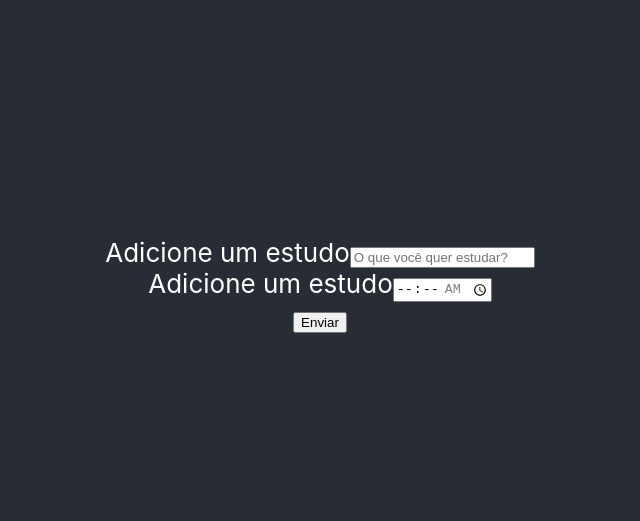
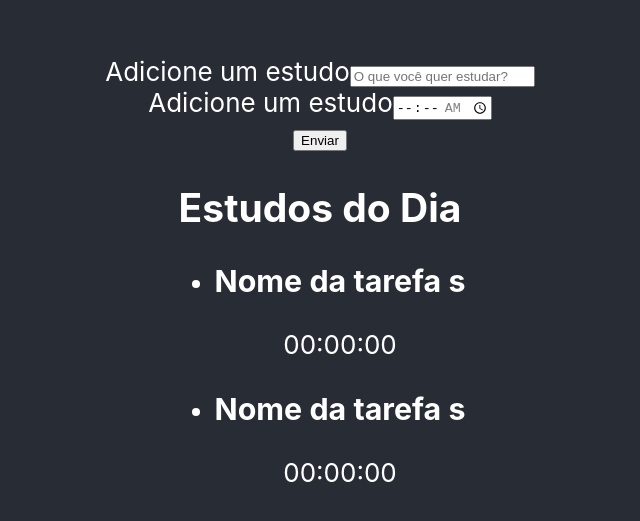
Before and after one commit to khyquer/React-com-Typescript, a React (Create React App) app in the folder alura-studies/: page / in a window 1280 px wide. Shown: the part 115-636 px from the top of the page, without its empty margins (320-960 px from the left). Built offline with nearby package versions, Linux system fonts and the light colour scheme; the HTML template or start-up script is replaced by a standard one.

Commit message:
Criando elemento Time dentro da lista de atividades.

```diff
--- a/alura-studies/src/App.tsx
+++ b/alura-studies/src/App.tsx
@@ -1,12 +1,14 @@
 import React from 'react';
 import './App.css';
 import Form from './components/Form';
+import List from './components/List';
 
 function App() {
   return (
     <div className="App">
       <header className="App-header">
         <Form />
+        <List />
       </header>
     </div>
   );
--- /dev/null
+++ b/alura-studies/src/components/List/index.tsx
@@ -0,0 +1,28 @@
+import React from "react";
+import Time from "../Time";
+
+const List = () => {
+    const tasks = [
+        {
+            name: 'Estudar React',
+            time: '01:00:00'
+        },
+        {
+            name: 'Estudar Typescript',
+            time: '02:00:00'
+        }
+    ]
+
+    return (
+        <aside>
+            <h2> Estudos do Dia</h2>
+            <ul>
+                {tasks.map((task, index) => (
+                    <Time name={task.name} time={task.time} key={index.toString()} />
+                ))}
+            </ul>
+        </aside>
+    )
+}
+
+export default List;
--- /dev/null
+++ b/alura-studies/src/components/Time/index.tsx
@@ -0,0 +1,18 @@
+import React from "react";
+
+interface TimeInterface {
+    key: string,
+    name: string,
+    time: string
+}
+
+const Time = (prop: TimeInterface) => {
+    return (
+        <li key="0">
+            <h3>Nome da tarefa s</h3>
+            <span>00:00:00</span>
+        </li>
+    )
+}
+
+export default Time;
```
